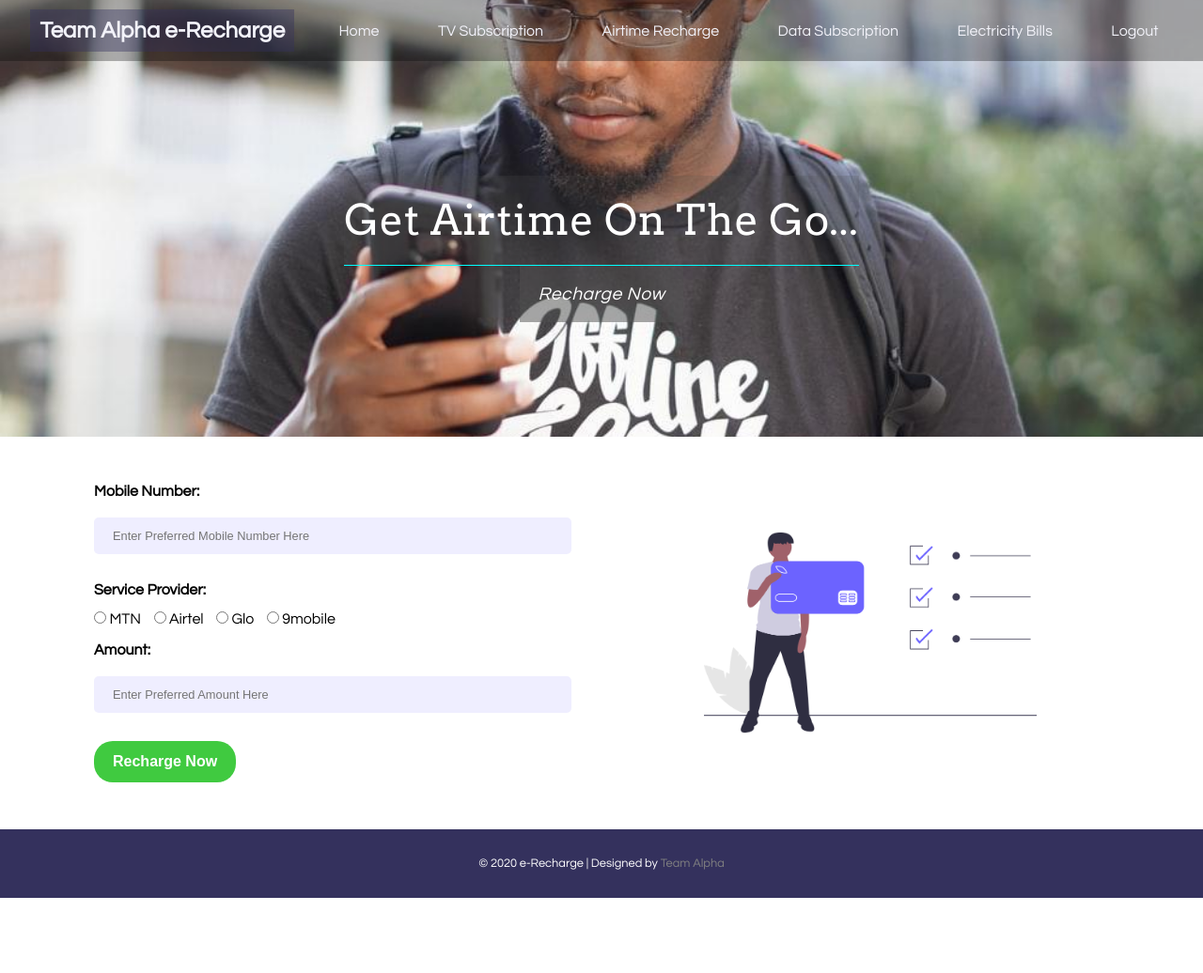
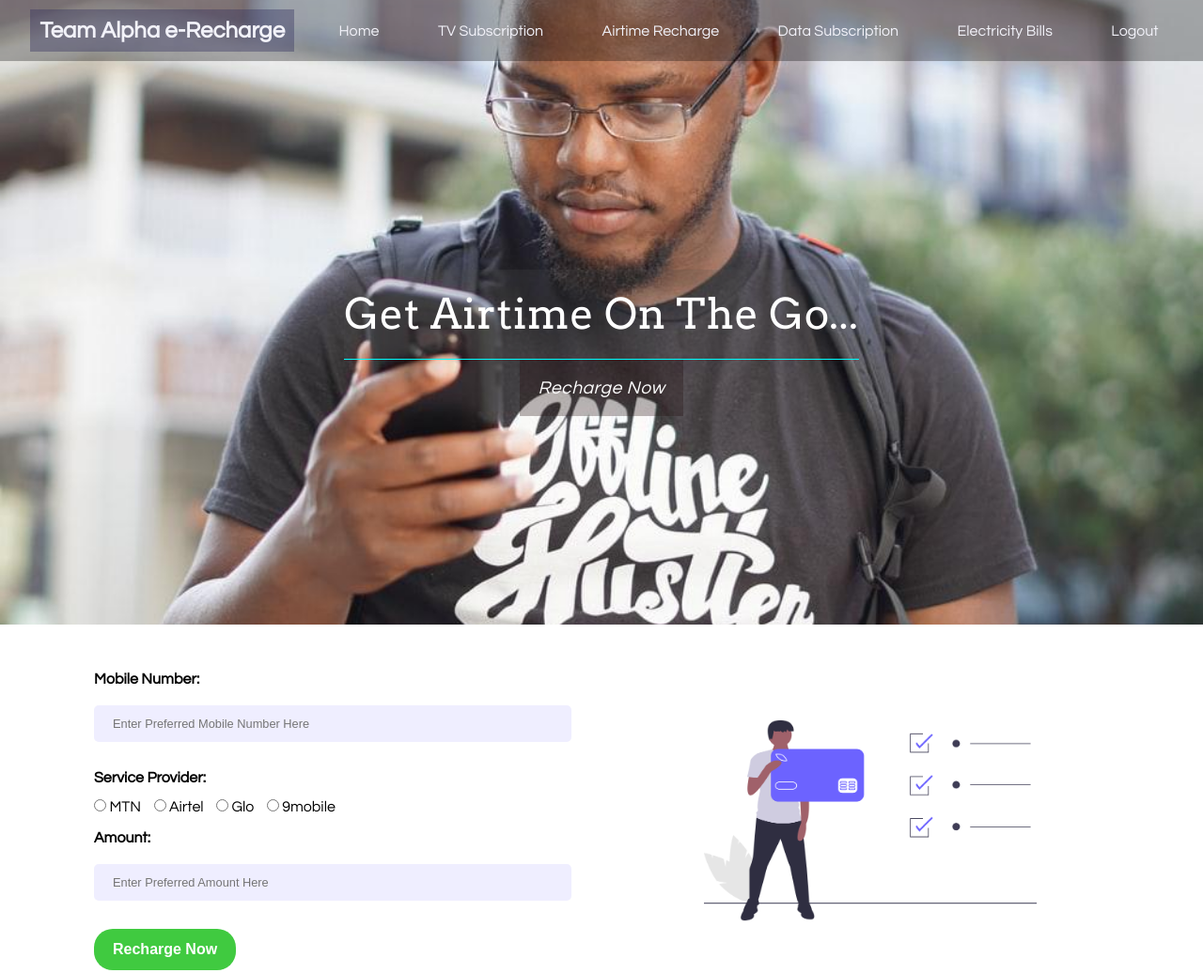
Before and after one commit to Gentlekboy/Team-Alpha-Recharge-App, a plain HTML site: page index.html in a window 1280 px wide. Shown: the top 1036 px of the page at 94% size. Before the commit the page ends 956 px from the top, so only its background shows below. Drawn offline with Linux system fonts and the light colour scheme.

Commit message:
update css

```diff
--- a/style.css
+++ b/style.css
@@ -17,7 +17,7 @@ header{
   background-image: url(images/bg2.jpeg);
   background-repeat: no-repeat;
   background-position: center;
-  background-size: 180%;
+  background-size: cover;
 }
 .head-container{
   padding: 30px 0;
@@ -209,7 +209,7 @@ a.nav1{
 
 
 .sub-head{
-  height: 30vh;
+  height: 50vh;
   display: flex;
   flex-direction: column;
   align-items: center;
@@ -219,11 +219,13 @@ a.nav1{
   margin-top: -20px;
 }
 p.sub-head-1{
-  font-size: 1.35rem;
+  font-size: 2rem;
   font-family: 'Arvo', sans-serif;
   letter-spacing: 0.6px;
   border-bottom: 1px solid #00ffff;
   color: white;
+  background-color: rgba(51, 50, 56, 0.15);
+  padding: 5px;
   text-align: center;
 }
 p.sub-head-2{
@@ -232,7 +234,8 @@ p.sub-head-2{
   font-family: 'Questrial', sans-serif;
   letter-spacing: 0.6px;
   color: white;
-  padding-top: 5px;
+  background-color: rgba(51, 50, 56, 0.6);
+  padding: 10px;
 }
 section{
   display: flex;
@@ -331,7 +334,7 @@ footer a{
     background: rgb(0, 0, 0, 0.3);
   }
   .sub-head{
-    height: 50vh;
+    height: 75vh;
     display: flex;
     flex-direction: column;
     align-items: center;
@@ -386,7 +389,7 @@ footer a{
     font-size: 2.8rem;
   }
   p.sub-head-2{
-    background-color: rgb(80, 80, 80, .5);
+    background-color: rgba(32, 13, 13, 0.3);
     font-size: 1.2rem;
     padding: 20px;
   }
```
